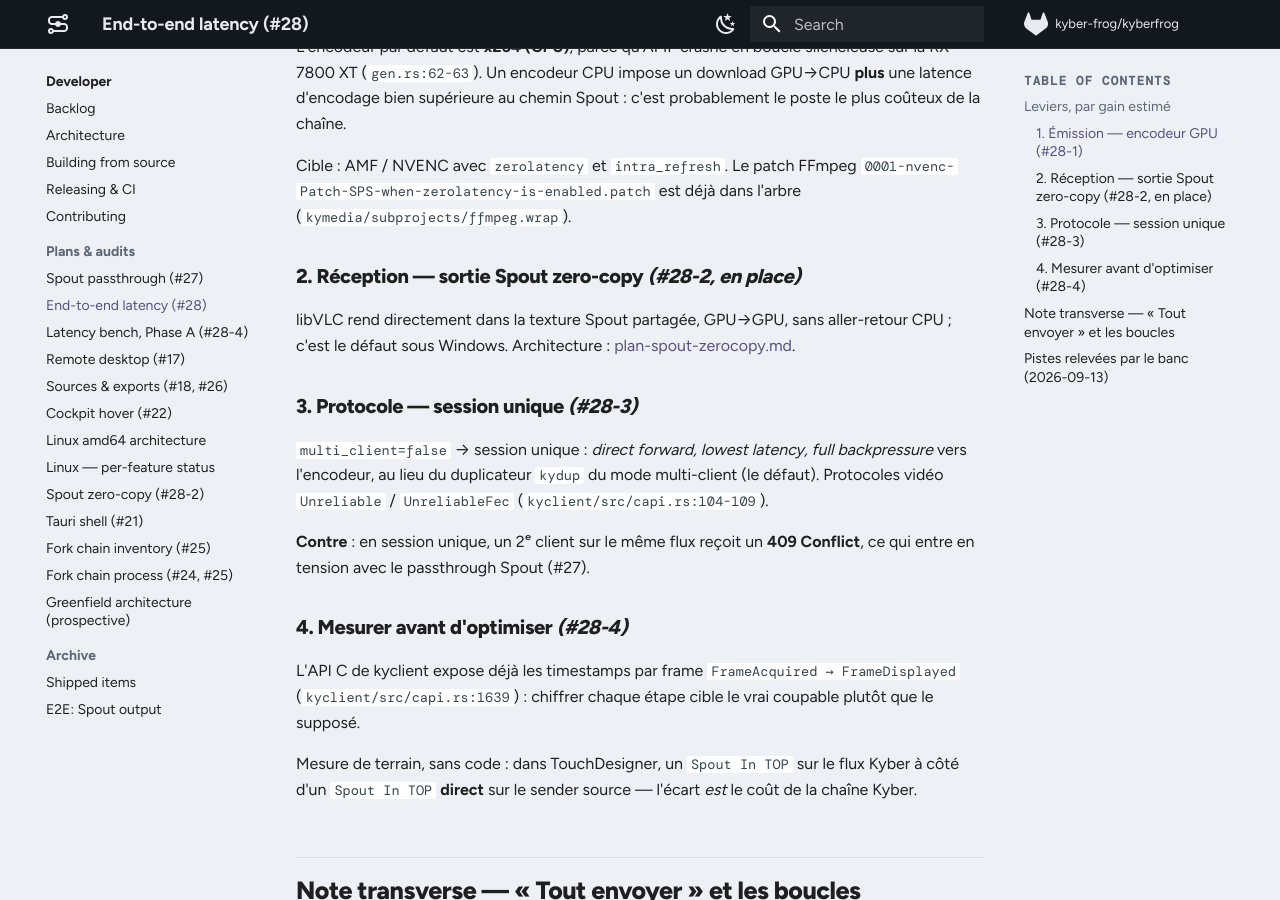
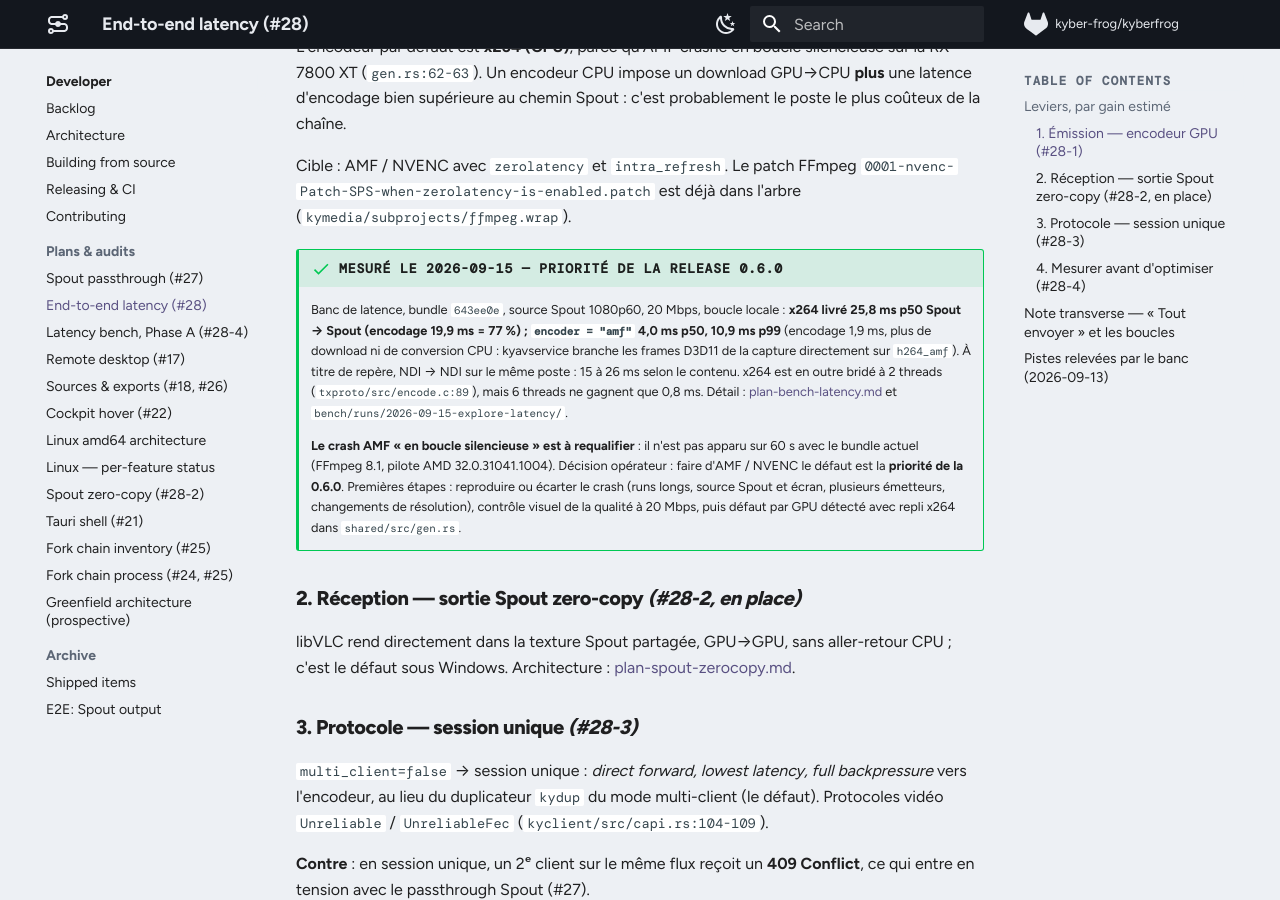
Before and after one commit to CollectiFrog/KyberFrog, an MkDocs documentation site: the page built from docs/dev/plan-latency.md, in a window 1280 px wide and 900 px high, scrolled down 549 px. Built offline with MkDocs 1.6.1 and Material for MkDocs 9.7.7, drawn with Linux system fonts in a browser that asks for light colours; comment, search, counter and statistics services are not loaded.

```diff
--- a/docs/dev/plan-latency.md
+++ b/docs/dev/plan-latency.md
@@ -20,6 +20,25 @@ Spout : c'est probablement le poste le plus coûteux de la chaîne.
 Cible : AMF / NVENC avec `zerolatency` et `intra_refresh`. Le patch FFmpeg
 `0001-nvenc-Patch-SPS-when-zerolatency-is-enabled.patch` est déjà dans l'arbre
 (`kymedia/subprojects/ffmpeg.wrap`).
+
+!!! success "Mesuré le 2026-09-15 — priorité de la release 0.6.0"
+    Banc de latence, bundle `643ee0e`, source Spout 1080p60, 20 Mbps, boucle
+    locale : **x264 livré 25,8 ms p50 Spout → Spout (encodage 19,9 ms = 77 %)
+    ; `encoder = "amf"` 4,0 ms p50, 10,9 ms p99** (encodage 1,9 ms, plus de
+    download ni de conversion CPU : kyavservice branche les frames D3D11 de la
+    capture directement sur `h264_amf`). À titre de repère, NDI → NDI sur le
+    même poste : 15 à 26 ms selon le contenu. x264 est en outre bridé à
+    2 threads (`txproto/src/encode.c:89`), mais 6 threads ne gagnent que
+    0,8 ms. Détail : [plan-bench-latency.md](plan-bench-latency.md) et
+    `bench/runs/2026-09-15-explore-latency/`.
+
+    **Le crash AMF « en boucle silencieuse » est à requalifier** : il n'est
+    pas apparu sur 60 s avec le bundle actuel (FFmpeg 8.1, pilote AMD
+    32.0.31041.1004). Décision opérateur : faire d'AMF / NVENC le défaut est la
+    **priorité de la 0.6.0**. Premières étapes : reproduire ou écarter le crash
+    (runs longs, source Spout et écran, plusieurs émetteurs, changements de
+    résolution), contrôle visuel de la qualité à 20 Mbps, puis défaut par GPU
+    détecté avec repli x264 dans `shared/src/gen.rs`.
 
 ### 2. Réception — sortie Spout zero-copy *(#28-2, en place)*
 
```
Also changed, not shown: bench/runs/2026-09-15-explore-latency/README.md (+10 -1 lines), docs/dev/plan-bench-latency.md (+16 -1 lines), 13 other files.
